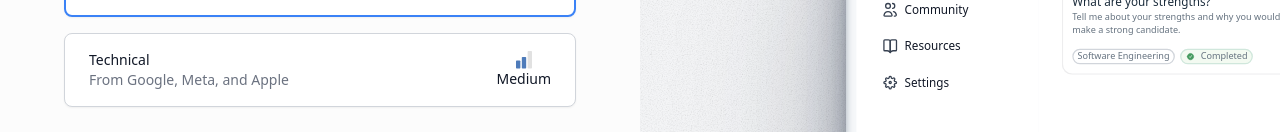
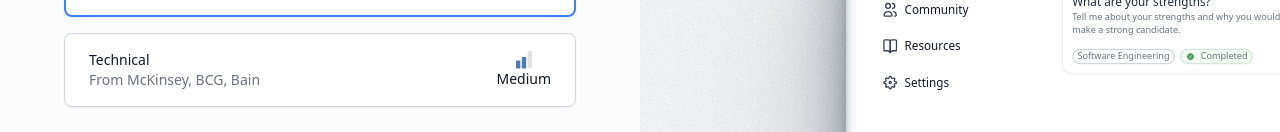
Before and after one commit to gerwinf/ai-prep, a Next.js app: page /demo in a window 1280 px wide. Shown: the part 397-529 px from the top of the page. Built offline with nearby package versions, Linux system fonts and the light colour scheme; what @ffmpeg/ffmpeg would draw is missing.

Commit message:
updated companies

```diff
--- a/pages/demo.tsx
+++ b/pages/demo.tsx
@@ -16,7 +16,7 @@ const questions = [
   {
     id: 2,
     name: "Technical",
-    description: "From Google, Meta, and Apple",
+    description: "From McKinsey, BCG, Bain",
     difficulty: "Medium",
   },
 ];
```
